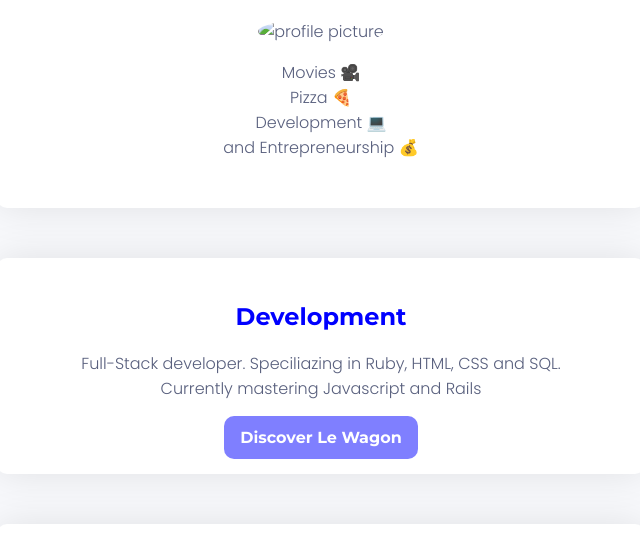
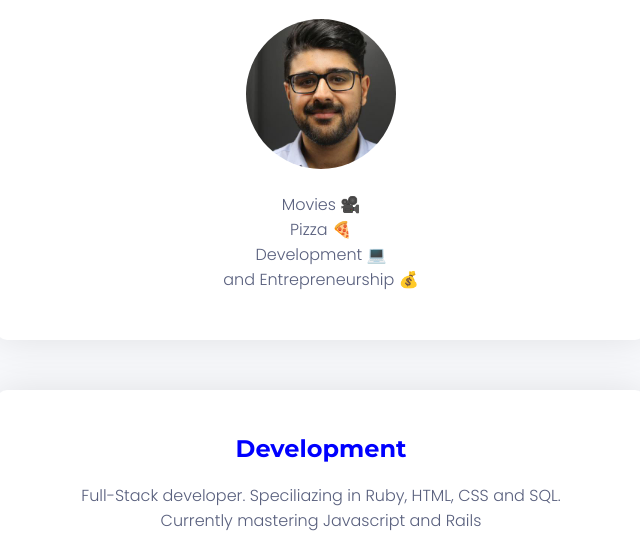
Before and after one commit to mohammadmirza99/profile, a plain HTML site: page index.html in a window 1280 px wide. Shown: the part 137-682 px from the top of the page, without its empty margins (319-959 px from the left). Drawn offline with Linux system fonts and the light colour scheme; the site is published under a folder, as on GitHub Pages, so addresses that start at the root find nothing.

Commit message:
fixed image issue

```diff
--- a/index.html
+++ b/index.html
@@ -15,7 +15,7 @@
     <div class="container">
       <div class="card-white text-center">
         <h1>Hi, I'm Mohammad 😁</h1>
-        <img src="/images/profilepic.jpg" alt="profile picture" class="img-circle">
+        <img src="images/profilepic.jpg" alt="profile picture" class="img-circle">
         <p>Movies 🎥 <br /> Pizza 🍕<br />  Development 💻 <br /> and Entrepreneurship 💰</p>
       </div>
 
```
